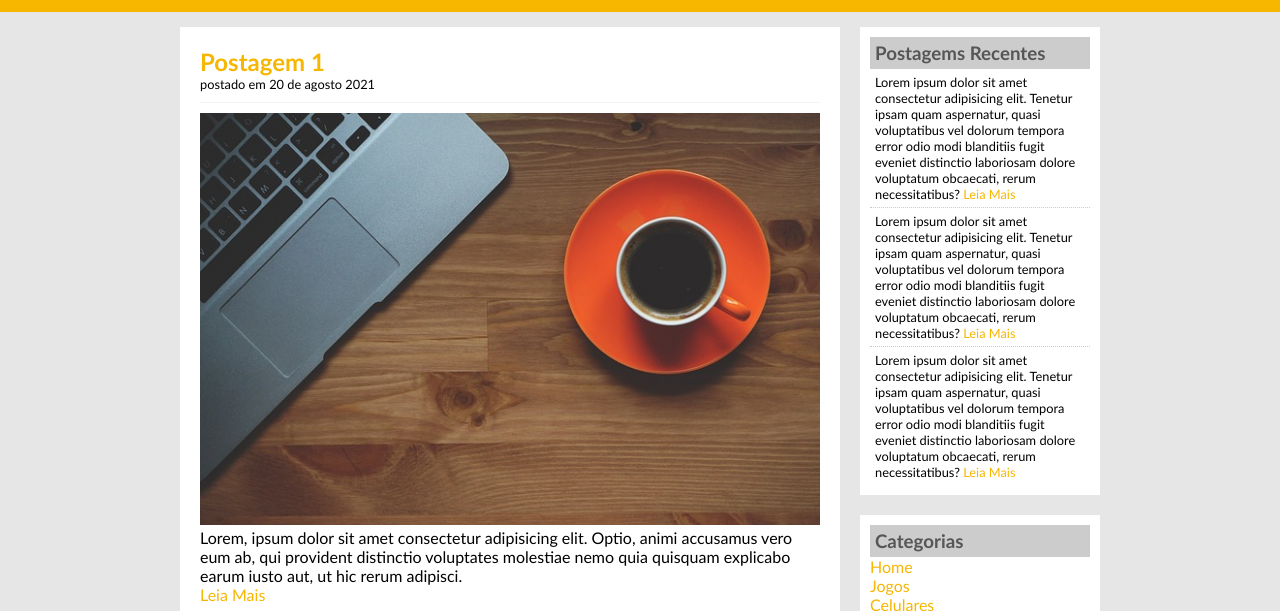
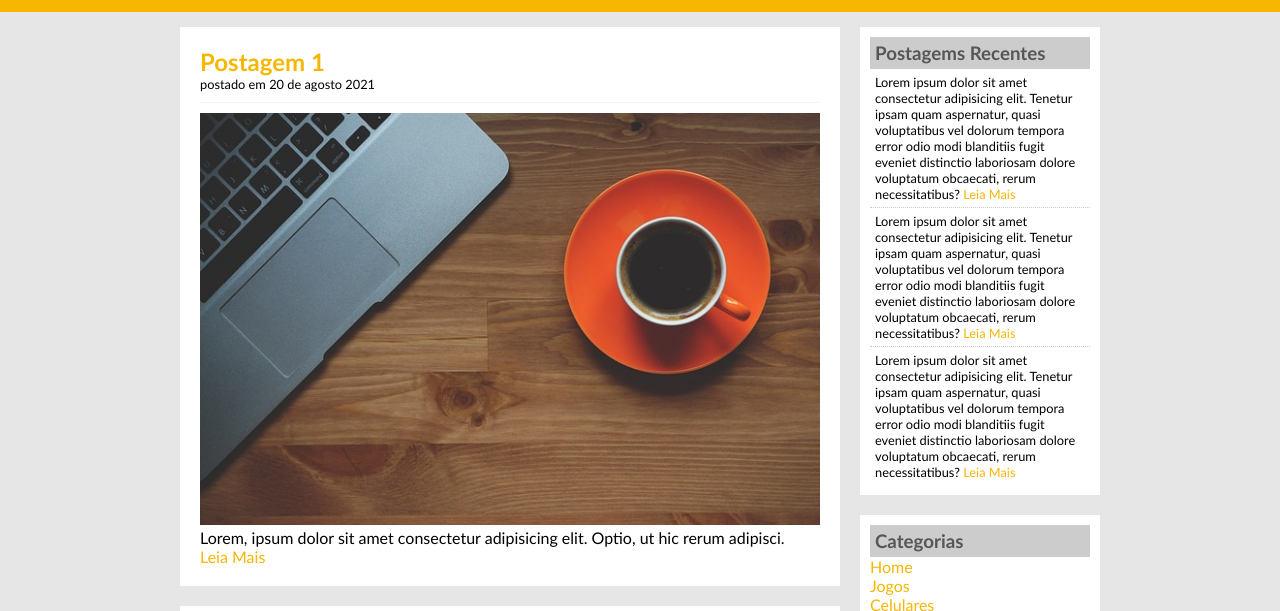
Before and after one commit to HIGOR-AURELIANO/Projeto_TecBlog, a plain HTML site: page index.html in a window 1280 px wide. Shown: the part 125-736 px from the top of the page. Drawn offline with Linux system fonts and the light colour scheme.

Commit message:
implantação do projeto

```diff
--- a/index.html
+++ b/index.html
@@ -29,7 +29,7 @@
             <h2>Postagem 1</h2>
             <span class="data-postagem">postado em 20 de agosto 2021</span>
             <img width="620px" src="Imagens/imagem1.jpg" alt="imagem1">
-            <p>Lorem, ipsum dolor sit amet consectetur adipisicing elit. Optio, animi accusamus vero eum ab, qui provident distinctio voluptates molestiae nemo quia quisquam explicabo earum iusto aut, ut hic rerum adipisci.
+            <p>Lorem, ipsum dolor sit amet consectetur adipisicing elit. Optio,  ut hic rerum adipisci.
             </p>
             <a href="">Leia Mais</a>
         </div>
```
